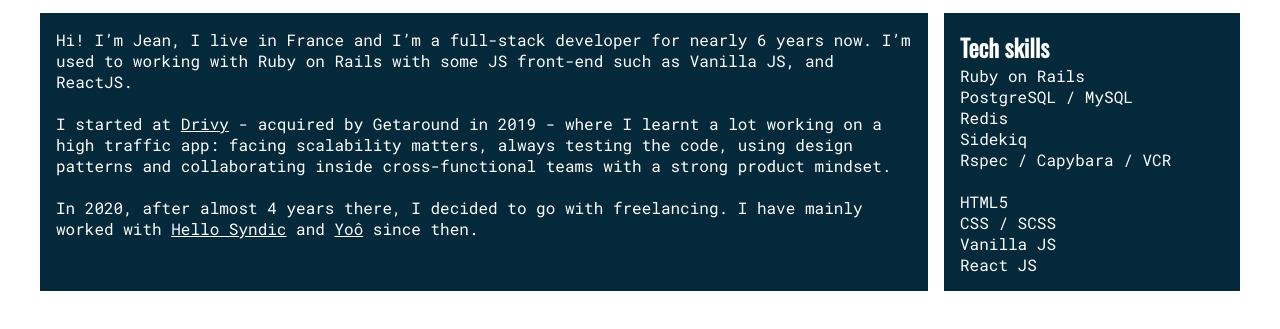
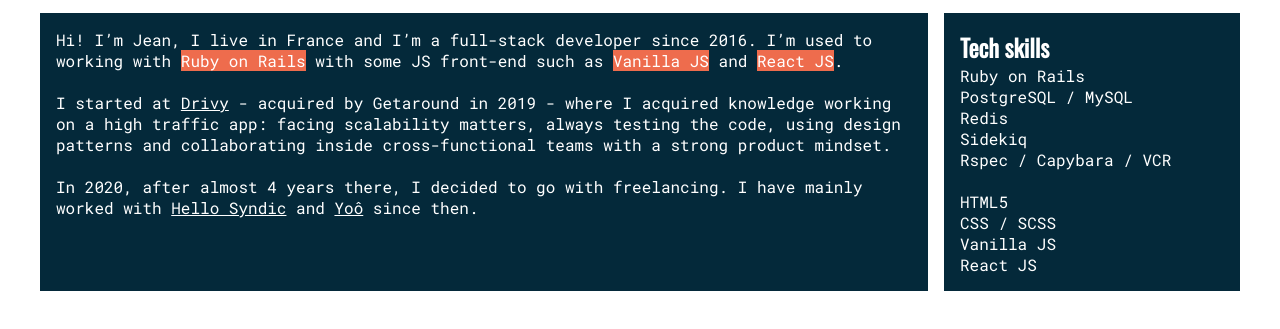
Before and after one commit to Jeanquetil/jeanquetil.github.io, a plain HTML site: page index.html in a window 1280 px wide. Shown: the part 119-448 px from the top of the page. Drawn offline with nearby package versions, Linux system fonts and the light colour scheme.

Commit message:
minor improvements

```diff
--- a/index.html
+++ b/index.html
@@ -26,16 +26,17 @@
       </div>
       <div class="card">
         <p>
-          Hi! I’m Jean, I live in France and I’m a full-stack developer for nearly 6 years now.
-          I’m used to working with Ruby on Rails with some JS front-end such as Vanilla JS,
-          and ReactJS.
+          Hi! I’m Jean, I live in France and I’m a full-stack developer since 2016. I’m
+          used to working with <span class="highlighted"> Ruby on Rails</span> with some
+          JS front-end such as <span class="highlighted"> Vanilla JS</span> and
+          <span class="highlighted">React JS</span>.
         </p>
         <br>
         <p>
           I started at <a href="https://www.getaround.fr">Drivy</a> - acquired by Getaround in 2019 -
-          where I learnt a lot working on a high traffic app: facing scalability matters, always testing
-          the code, using design patterns and collaborating inside cross-functional teams with a strong
-          product mindset.
+          where I acquired knowledge working on a high traffic app: facing scalability matters,
+          always testing the code, using design patterns and collaborating inside cross-functional
+          teams with a strong product mindset.
         </p>
         <br>
         <p>
--- a/style.css
+++ b/style.css
@@ -56,3 +56,7 @@ ul.unstyled {
 .card > * {
   margin: 0;
 }
+
+.highlighted {
+  background-color: #ee6c4d;
+}
```
